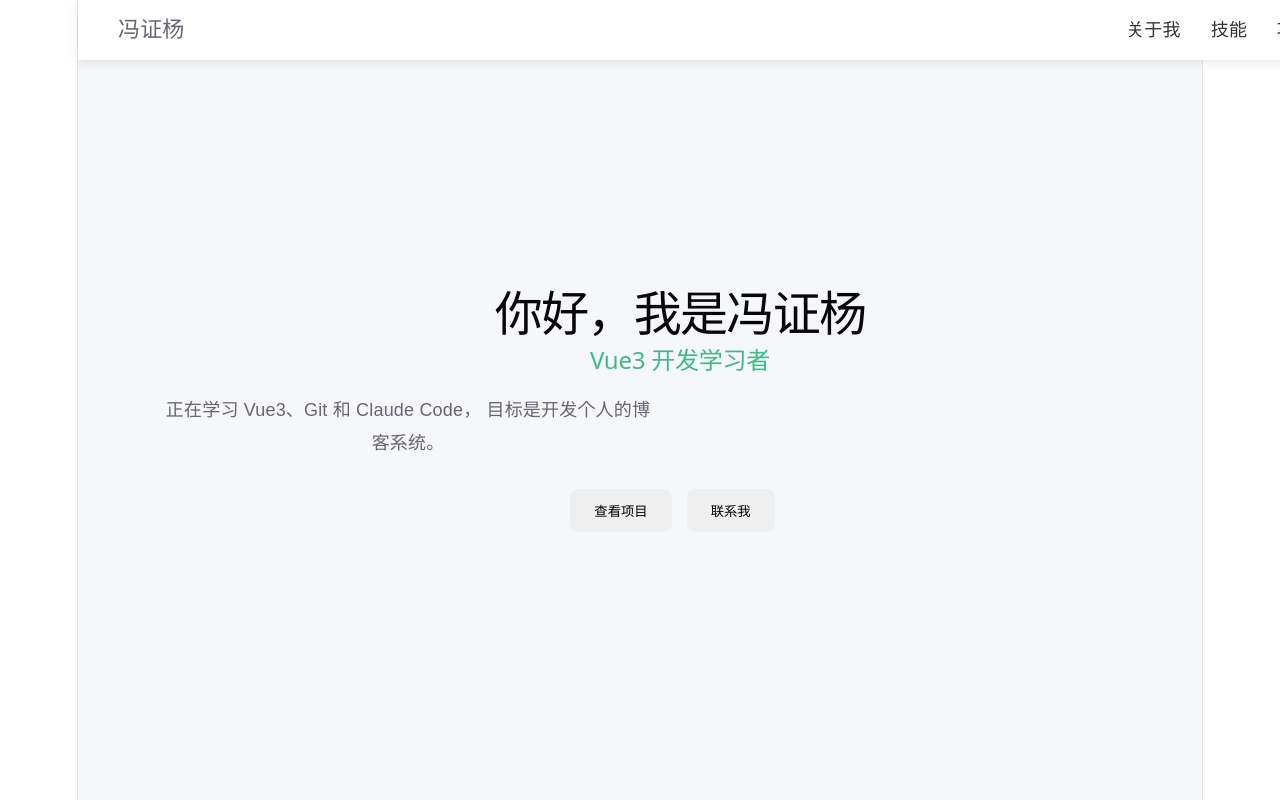
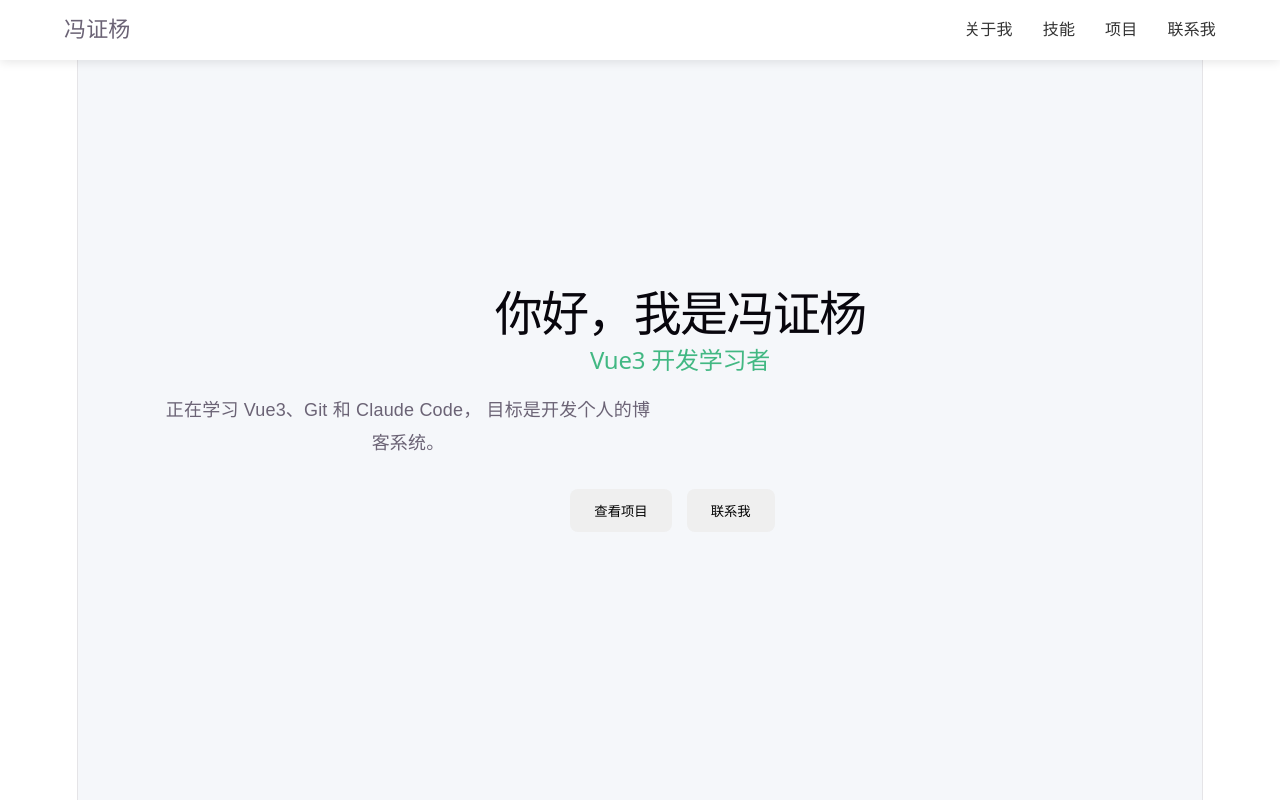
Before and after one commit to horizon0410/personal-website, a Vue app: page / in a window 1280 px wide. Shown: the top 800 px of the page. Built offline with nearby package versions, Linux system fonts and the light colour scheme.

Commit message:
feat:修改了导航页能自适应布局

```diff
--- a/src/components/Navbar.vue
+++ b/src/components/Navbar.vue
@@ -17,8 +17,8 @@
 .navbar {
   position: fixed;
   top: 0;
-
-  width: 100%;
+  left: 0;
+  right: 0;
 
   height: 60px;
 
@@ -28,7 +28,9 @@
   justify-content: space-between;
   align-items: center;
 
-  padding: 0 40px;
+  padding: 0 5%;
+  max-width: 1400px;
+  margin: 0 auto;
 
   box-shadow: 0 2px 10px rgba(0,0,0,0.1);
 
@@ -36,19 +38,36 @@
 }
 
 .logo {
-  font-size: 22px;
+  font-size: clamp(18px, 4vw, 22px);
   font-weight: bold;
+  white-space: nowrap;
+  flex-shrink: 0;
 }
 
 .nav-links {
   display: flex;
-  gap: 30px;
-
+  gap: clamp(15px, 3vw, 30px);
   list-style: none;
+  margin: 0;
+  padding: 0;
+  flex-wrap: wrap;
+  justify-content: flex-end;
 }
 
 .nav-links a {
   text-decoration: none;
   color: #333;
+  font-size: clamp(14px, 2.5vw, 16px);
+  white-space: nowrap;
+}
+
+@media (max-width: 768px) {
+  .navbar {
+    padding: 0 3%;
+  }
+
+  .nav-links {
+    gap: 10px;
+  }
 }
 </style>
```
